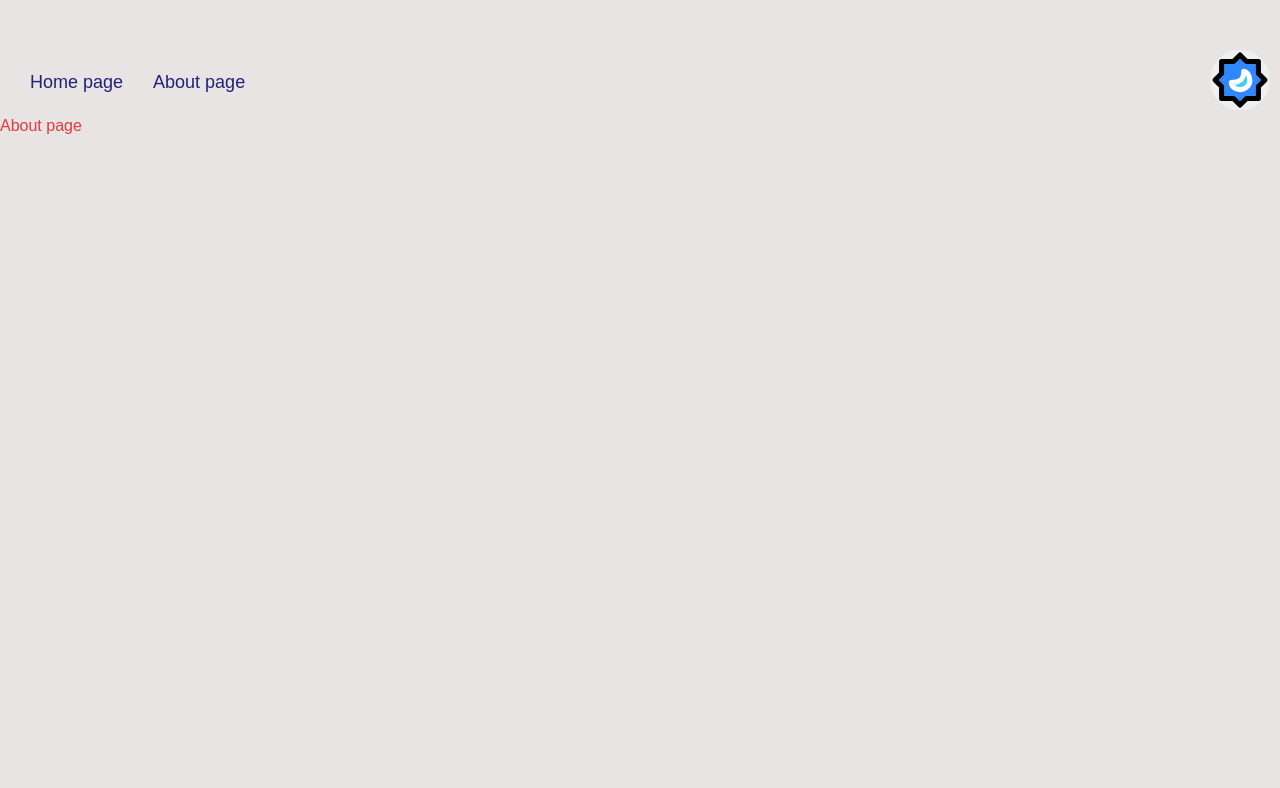
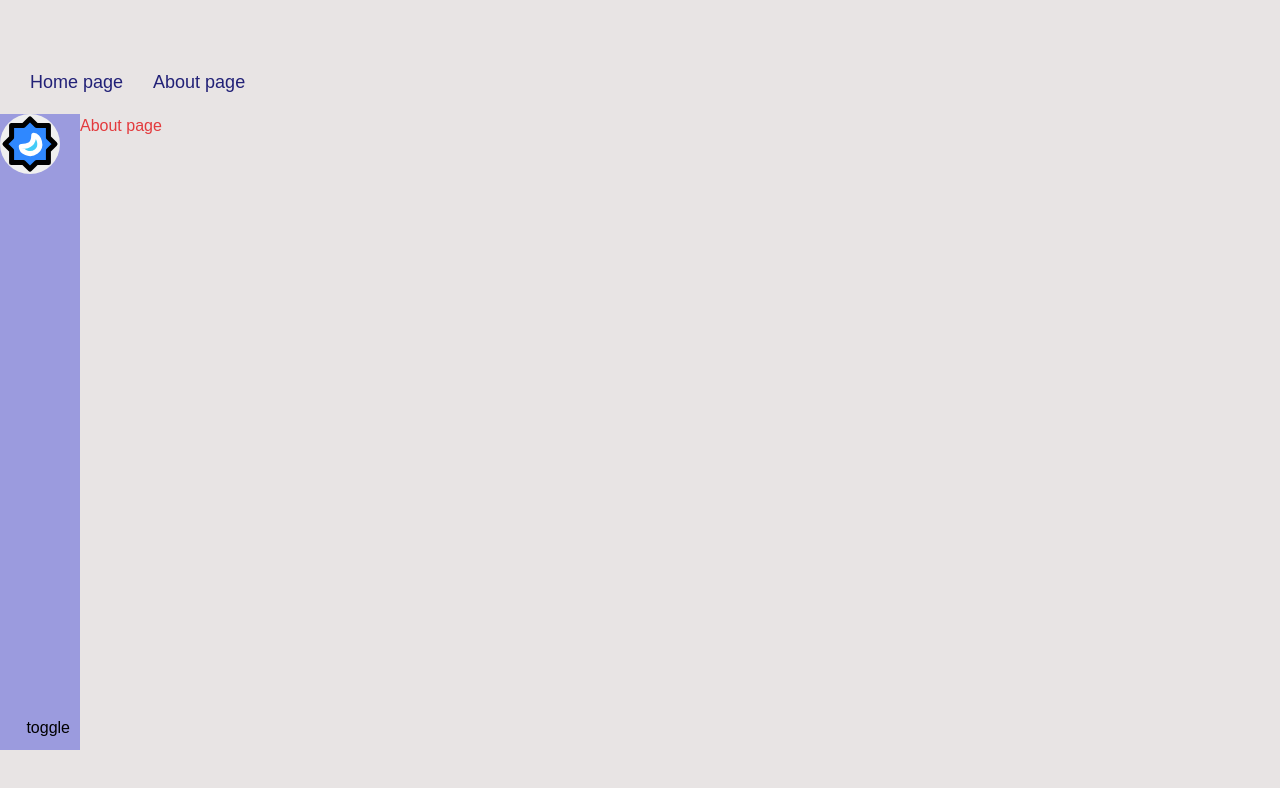
Before and after one commit to DenisPepper/react-advanced-2023, a React app: page /about in a window 1280 px wide. Shown: the top 788 px of the page. Built offline with nearby package versions, Linux system fonts and the light colour scheme.

Commit message:
Создаст sidebar widget

```diff
--- a/src/app/app.tsx
+++ b/src/app/app.tsx
@@ -1,13 +1,19 @@
 import {useTheme} from "./theme-provider/theme-provider";
 import {AppRouter} from "app/router";
 import {Navbar} from "widgets/navbar";
+import {Sidebar} from "widgets/sidebar";
 
 export const App = () => {
     const {theme} = useTheme();
     return (
         <div className={`app-wrapper ${theme}`}>
-            <Navbar />
-            <AppRouter />
+            <div className='navbar'>
+                <Navbar />
+            </div>
+            <Sidebar />
+            <div className='main'>
+                <AppRouter />
+            </div>
         </div>
     );
 }
--- a/src/app/styles/index.css
+++ b/src/app/styles/index.css
@@ -32,6 +32,25 @@ h6 {
     font: var(--font-m);
     background-color: var(--bg-color);
     color: var(--first-color);
+
+    display: grid;
+    grid-template-columns: min-content 1fr;
+    grid-template-rows: min-content 1fr;
+    grid-template-areas:
+            "navbar navbar"
+            "sidebar main";
+}
+
+.navbar {
+    grid-area: navbar;
+}
+
+.sidebar {
+    grid-area: sidebar;
+}
+
+.main {
+    grid-area: main;
 }
 
 .visually-hidden {
--- a/src/widgets/navbar/ui/navbar.tsx
+++ b/src/widgets/navbar/ui/navbar.tsx
@@ -1,6 +1,5 @@
 import css from './navbar.module.css';
 import {AppLink} from "shared/ui/app-link/app-link";
-import {ThemeSwitcher} from "shared/ui/theme-switcher/theme-switcher";
 
 interface NavbarProps {
 }
@@ -15,7 +14,6 @@ export const Navbar = (props: NavbarProps) => {
                     <li><AppLink to={'/about'} textContent='About page' linkType='nav_link'/></li>
                 </ul>
             </nav>
-            <ThemeSwitcher/>
         </header>
     );
 }
--- /dev/null
+++ b/src/widgets/sidebar/index.ts
@@ -0,0 +1 @@
+export {Sidebar} from './ui/sidebar';
--- /dev/null
+++ b/src/widgets/sidebar/ui/sidebar.module.css
@@ -0,0 +1,17 @@
+.sidebar {
+    width: 80px;
+    height: 100%;
+    background-color: var(--second-color);
+    position: relative;
+    transition: width 250ms;
+}
+
+.toggle_button {
+    position: absolute;
+    bottom: 10px;
+    right: 10px;
+}
+
+.expanded {
+    width: 300px;
+}
--- /dev/null
+++ b/src/widgets/sidebar/ui/sidebar.tsx
@@ -0,0 +1,25 @@
+import css from './sidebar.module.css';
+import {useState} from "react";
+import {buildNames} from "shared/util/build-css-class-names/build-names";
+import {AppButton} from "shared/ui/app-button/app-button";
+import {ThemeSwitcher} from "shared/ui/theme-switcher/theme-switcher";
+
+export const Sidebar = () => {
+    const [collapsed, setCollapsed] = useState(false);
+
+    const handleToggleButtonClick = () => setCollapsed((prevState) => !prevState);
+
+    return (
+        <section
+            className={buildNames([css.sidebar, 'sidebar'],
+                {[css.expanded]: collapsed})}
+        >
+            <ThemeSwitcher/>
+            <div className={css.toggle_button}>
+                <AppButton buttonStyle='clear' onClick={handleToggleButtonClick}>
+                    toggle
+                </AppButton>
+            </div>
+        </section>
+    );
+}
```
